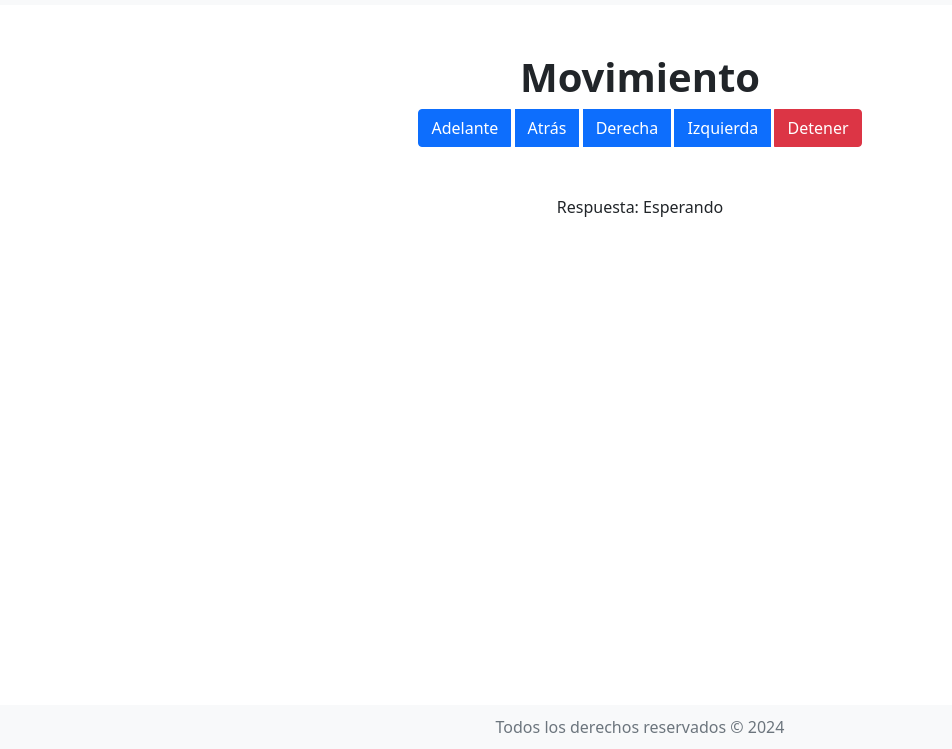
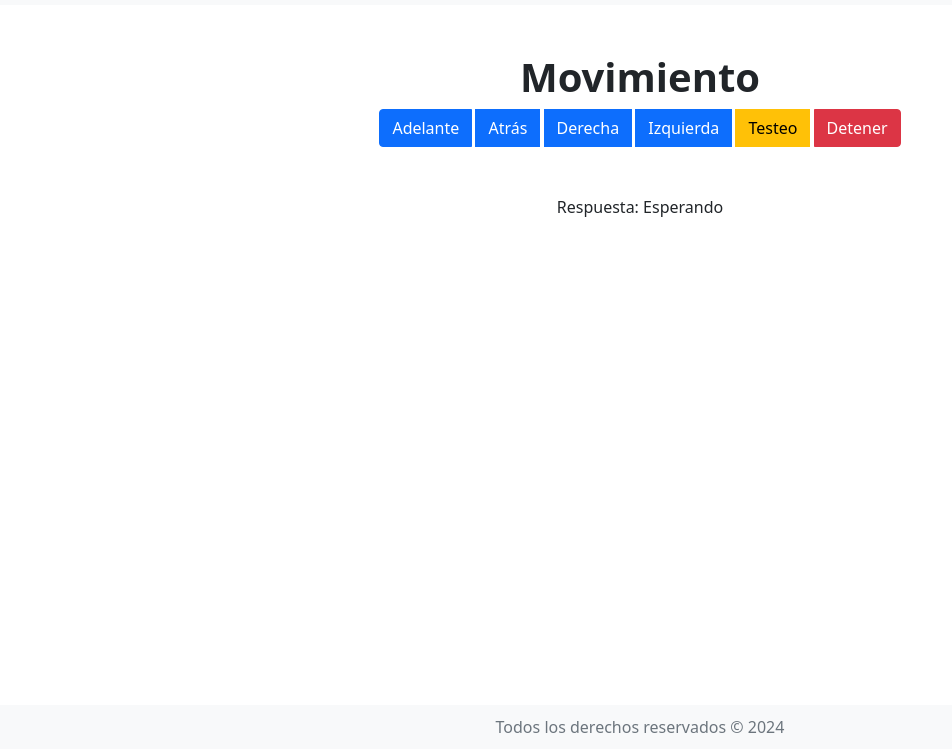
Before and after one commit to Josue-Isai-Sanchez-Santos/Iot-car-control, a plain HTML site: page control/web/index.html in a window 1280 px wide. Shown: the part 51-800 px from the top of the page, without its empty margins (0-952 px from the left). Drawn offline with nearby package versions, Linux system fonts and the light colour scheme.

Commit message:
Agregado botón de testeo

```diff
--- a/control/web/index.html
+++ b/control/web/index.html
@@ -47,6 +47,7 @@
       <button id="atras" type="button" class="btn btn-primary">Atrás</button>
       <button id="derecha" type="button" class="btn btn-primary">Derecha</button>
       <button id="izquierda" type="button" class="btn btn-primary">Izquierda</button>
+      <button id="testeo" type="button" class="btn btn-warning">Testeo</button>
       <button id="detener" type="button" class="btn btn-danger">Detener</button>
     </div>
     <div class="mt-5" >
```
